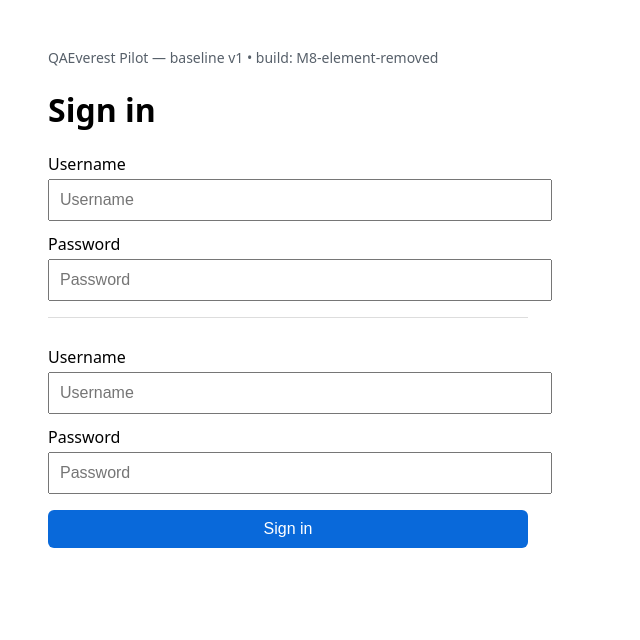
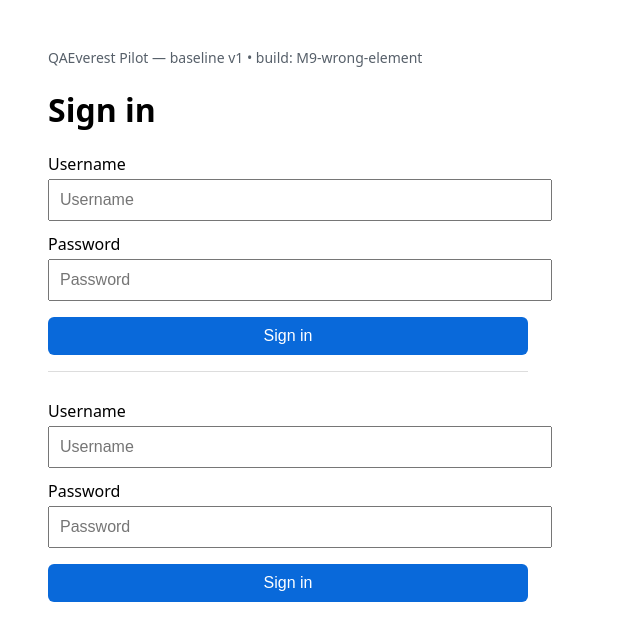
Before and after one commit to victor-2026/qaeverset-pilot-mini, a website: page index.html in a window 1280 px wide. Shown: the whole page, without its empty margins (0-640 px from the left). Drawn offline with Linux system fonts and the light colour scheme.

Commit message:
mut(M9): wrong element - swap buttons between forms

```diff
--- a/index.html
+++ b/index.html
@@ -5,20 +5,21 @@
 nav{margin-bottom:20px;color:#57606a;font-size:14px}
 </style></head>
 <body>
-<nav>QAEverest Pilot — baseline v1 • <span id="build">build: M8-element-removed</span></nav>
+<nav>QAEverest Pilot — baseline v1 • <span id="build">build: M9-wrong-element</span></nav>
 <h1>Sign in</h1>
 <form id="login">
   <label for="username">Username</label>
   <input id="username" name="username" placeholder="Username" autocomplete="username" />
   <label for="password">Password</label>
   <input id="password" name="password" type="password" placeholder="Password" autocomplete="current-password" />
+  <button id="promoBtn" type="submit">Sign in</button>
 </form>
 <div style="margin-top:16px;border-top:1px solid #ddd;padding-top:16px">
   <label for="username2">Username</label>
   <input id="username2" name="username2" placeholder="Username" autocomplete="username" />
   <label for="password2">Password</label>
   <input id="password2" name="password2" type="password" placeholder="Password" autocomplete="current-password" />
-  <button id="promoBtn" type="submit">Sign in</button>
+  <button id="loginBtn" type="submit">Sign in</button>
 </div>
 <div id="ok" class="msg ok">Welcome, <span id="who"></span>!</div>
 <div id="err" class="msg err">Invalid credentials</div>
```
